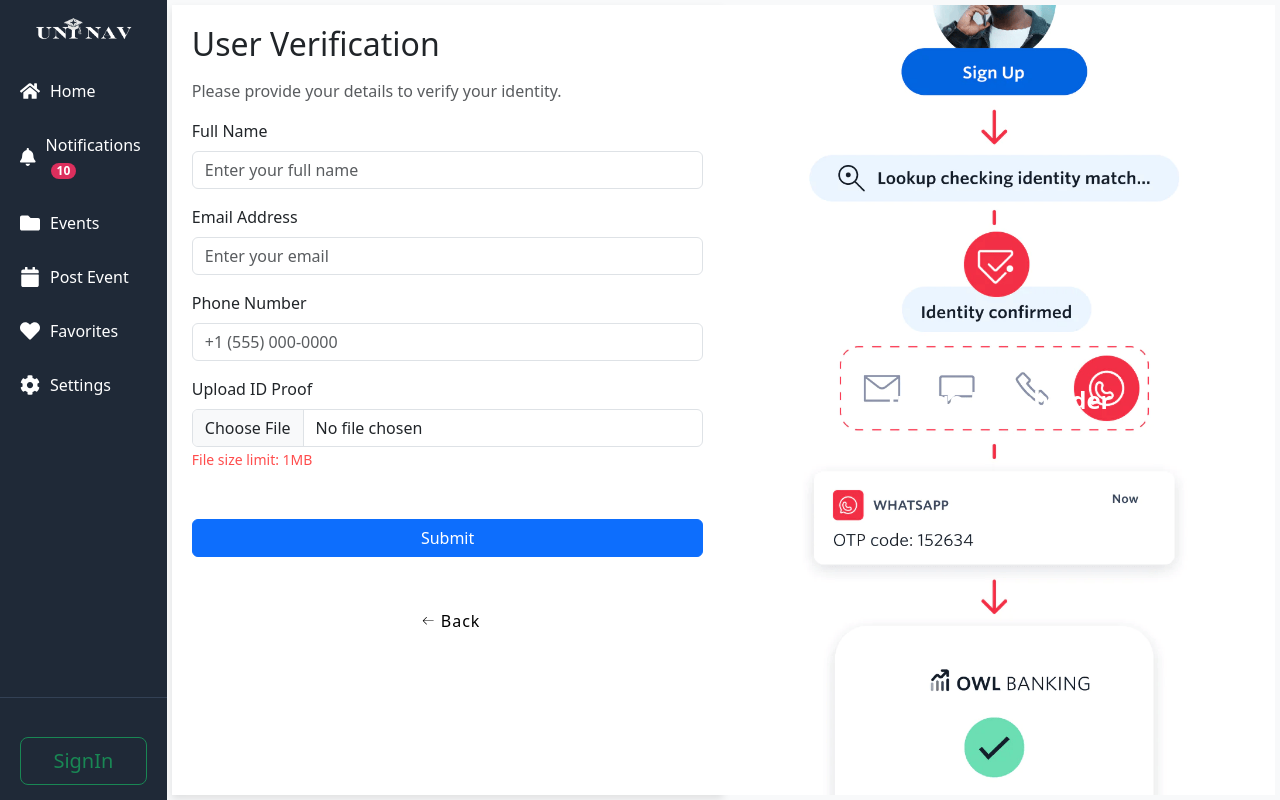
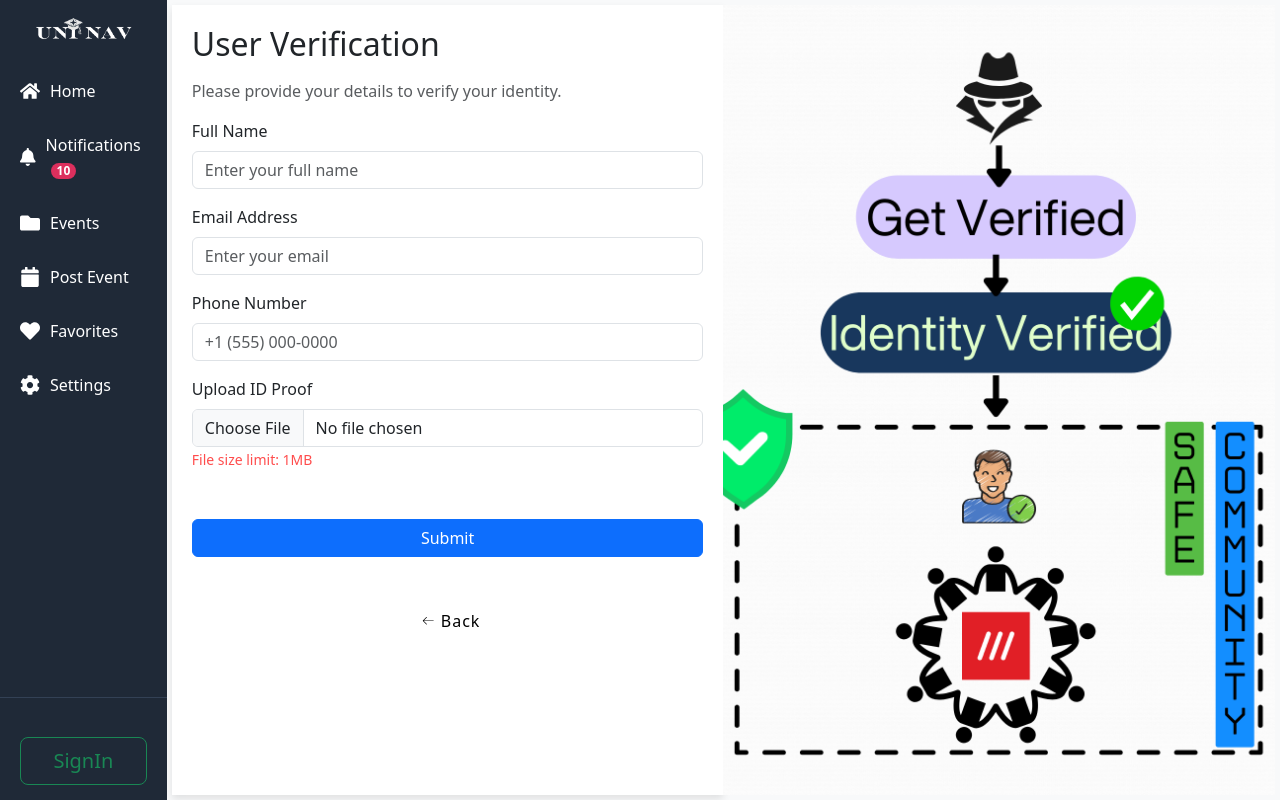
Before and after one commit to divakar007/Uninav, a React (Create React App) app in the folder frontend/: page /Uninav/user-verification in a window 1280 px wide. Built offline with nearby package versions, Linux system fonts and the light colour scheme; no server answers.

Commit message:
UserVerificationForm.tsx Placeholder Image

```diff
--- a/frontend/src/components/User/UserVerificationForm.tsx
+++ b/frontend/src/components/User/UserVerificationForm.tsx
@@ -170,7 +170,7 @@ const UserVerificationForm: React.FC<settingPageProps> = ({ sendFormStatusToSett
                 </form>
             </div>
             <div className="image-section">
-                <div className="promo-image">Image Placeholder</div>
+                <div className="promo-image"></div>
             </div>
         </div>
     );
```
Also changed, not shown: frontend/src/Assets/images/User-Verification.png.
